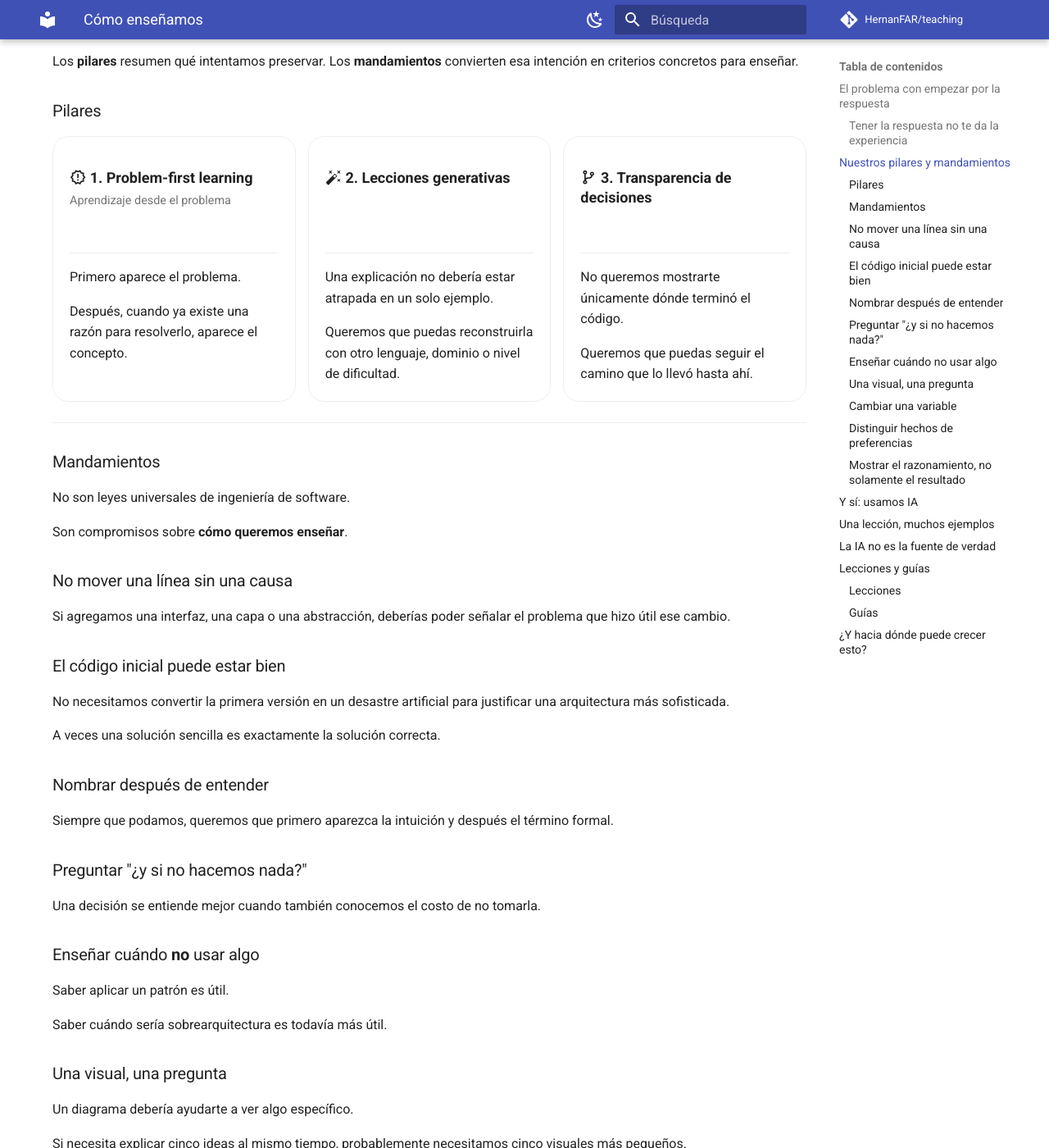
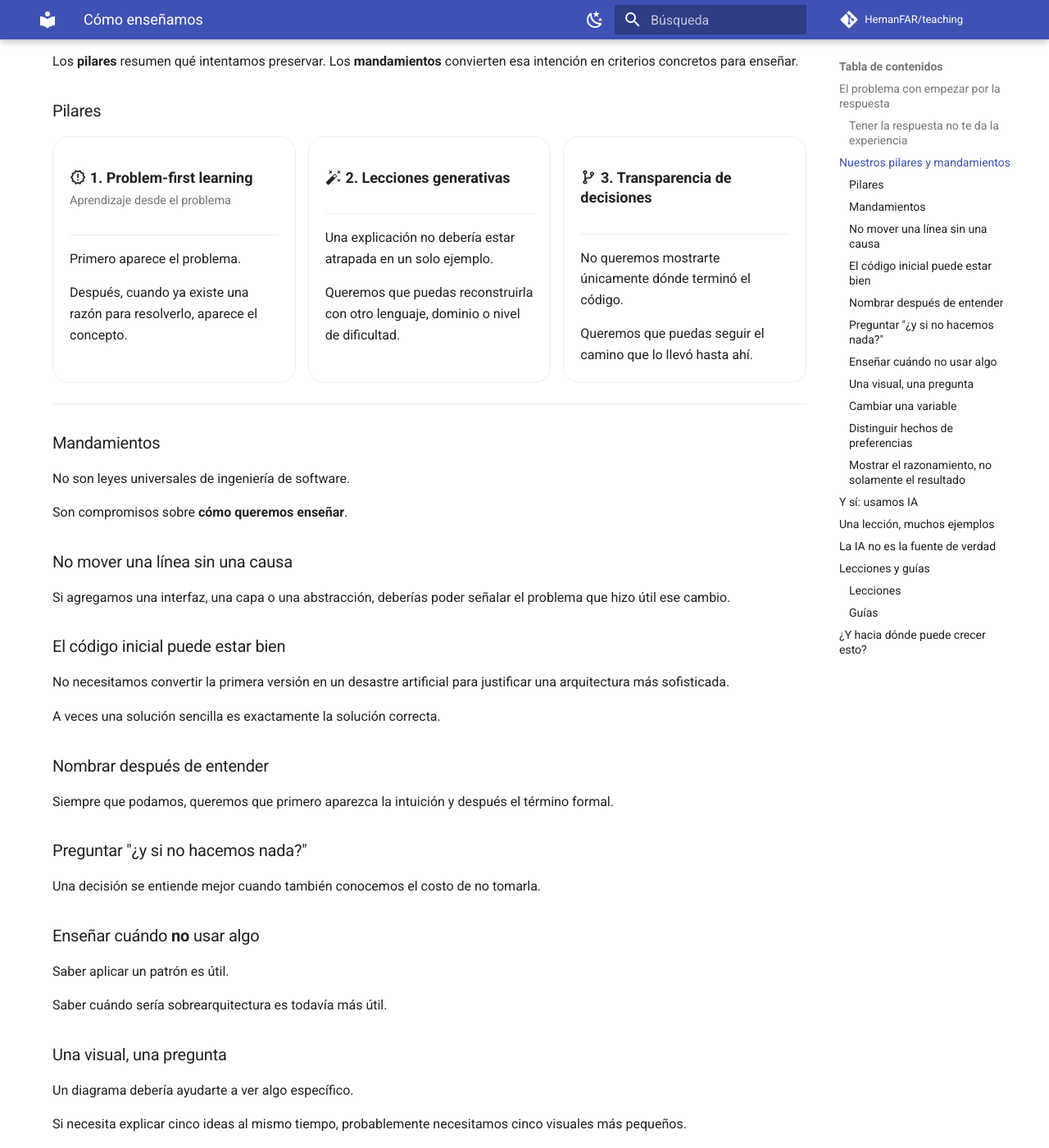
Before and after one commit to HernanFAR/teaching, an MkDocs documentation site: the page built from docs/about/how-we-teach.md, in a window 1280 px wide and 1400 px high, scrolled down 3234 px. Shown: the whole window at 82% size. Built offline with MkDocs 1.6.1 and Material for MkDocs 9.7.7, drawn with Linux system fonts in a browser that asks for light colours; comment, search, counter and statistics services are not loaded.

Commit message:
style: let pillar titles size to content

```diff
--- a/docs/stylesheets/extra.css
+++ b/docs/stylesheets/extra.css
@@ -239,7 +239,6 @@
 }
 
 .pillar-card__title {
-  min-height: 5.2rem;
   margin: 0;
   padding-bottom: 0.65rem;
   border-bottom: 0.05rem solid var(--md-default-fg-color--lightest);
```
